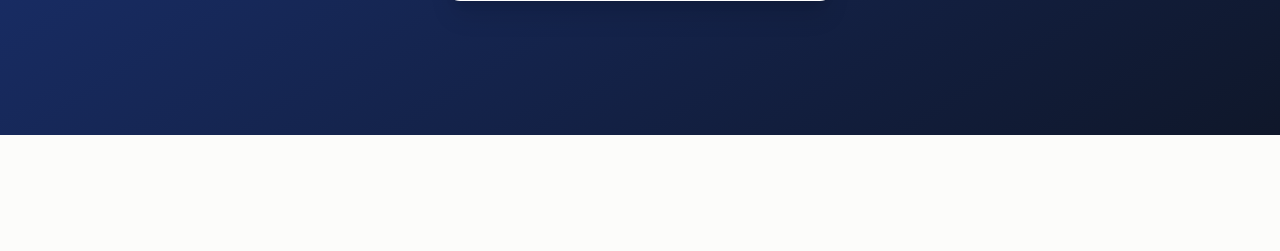
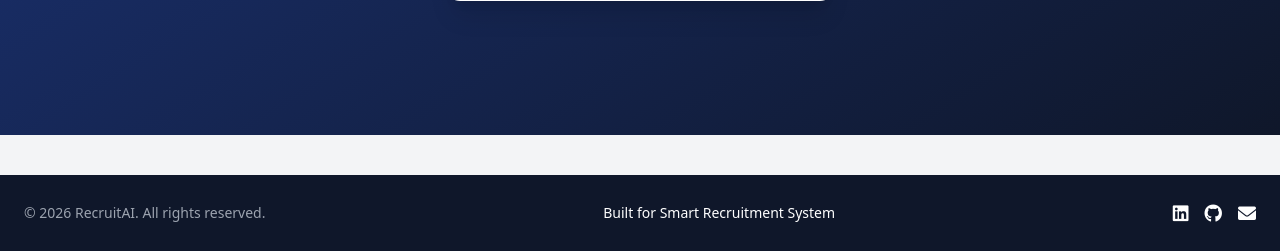
Before and after one commit to Shahuljani/recruitaiindia, a Flask app: page / in a window 1280 px wide. Shown: the part 665-916 px from the top of the page. Before the commit the page ends 800 px from the top, so only its background shows below. Run offline with Flask 3, Linux system fonts and the light colour scheme; parts of the project's set-up code (start-up, migrations or seed data) failed here and were passed over; some libraries are stand-ins or nearby versions.

Commit message:
updated the header and footer

```diff
--- a/frontend/templates/base.html
+++ b/frontend/templates/base.html
@@ -10,14 +10,8 @@
 
 <body class="bg-gray-100">
 
-    <!-- 🔝 HEADER -->
-<header class="w-full bg-white shadow-md fixed top-0 left-0 z-50">
-    <div class="w-full">
-        <img src="{{ url_for('static', filename='header.png') }}"
-             class="w-full h-auto object-cover"
-             alt="College Header">
-    </div>
-</header>
+    <!-- HEADER INCLUDE -->
+    {% include "header.html" %}
 <div class="{% if session.get('user') %}flex{% endif %}">
 
     {% if session.get('user') %}
@@ -39,6 +33,8 @@
     <!-- MAIN CONTENT (ONLY ONE BLOCK IN WHOLE FILE) -->
     <main class="{% if session.get('user') %}flex-1 p-10{% endif %}">
         {% block content %}{% endblock %}
+                <!-- FOOTER INCLUDE -->
+            {% include "footer.html" %}
     </main>
 
 </div>
--- /dev/null
+++ b/frontend/templates/footer.html
@@ -0,0 +1,25 @@
+<!-- FOOTER -->
+<footer class="bg-slate-900 text-white mt-10">
+
+    <div class="max-w-7xl mx-auto px-6 py-6 flex flex-col md:flex-row justify-between items-center gap-4">
+
+        <!-- Left -->
+        <div class="text-sm text-gray-400">
+            © 2026 RecruitAI. All rights reserved.
+        </div>
+
+        <!-- Center -->
+        <div class="text-sm">
+            Built for Smart Recruitment System
+        </div>
+
+        <!-- Right -->
+        <div class="flex gap-4 text-lg">
+            <a href="#" class="hover:text-blue-400"><i class="fab fa-linkedin"></i></a>
+            <a href="#" class="hover:text-blue-400"><i class="fab fa-github"></i></a>
+            <a href="#" class="hover:text-blue-400"><i class="fas fa-envelope"></i></a>
+        </div>
+
+    </div>
+
+</footer>
--- /dev/null
+++ b/frontend/templates/header.html
@@ -0,0 +1,11 @@
+<!-- HEADER -->
+<header class="w-full bg-white shadow-md fixed top-0 left-0 z-50">
+
+    <!-- College Strip -->
+    <div class="w-full">
+        <img src="{{ url_for('static', filename='header.png') }}"
+             class="w-full h-auto object-cover"
+             alt="College Header">
+    </div>
+
+</header>
```
